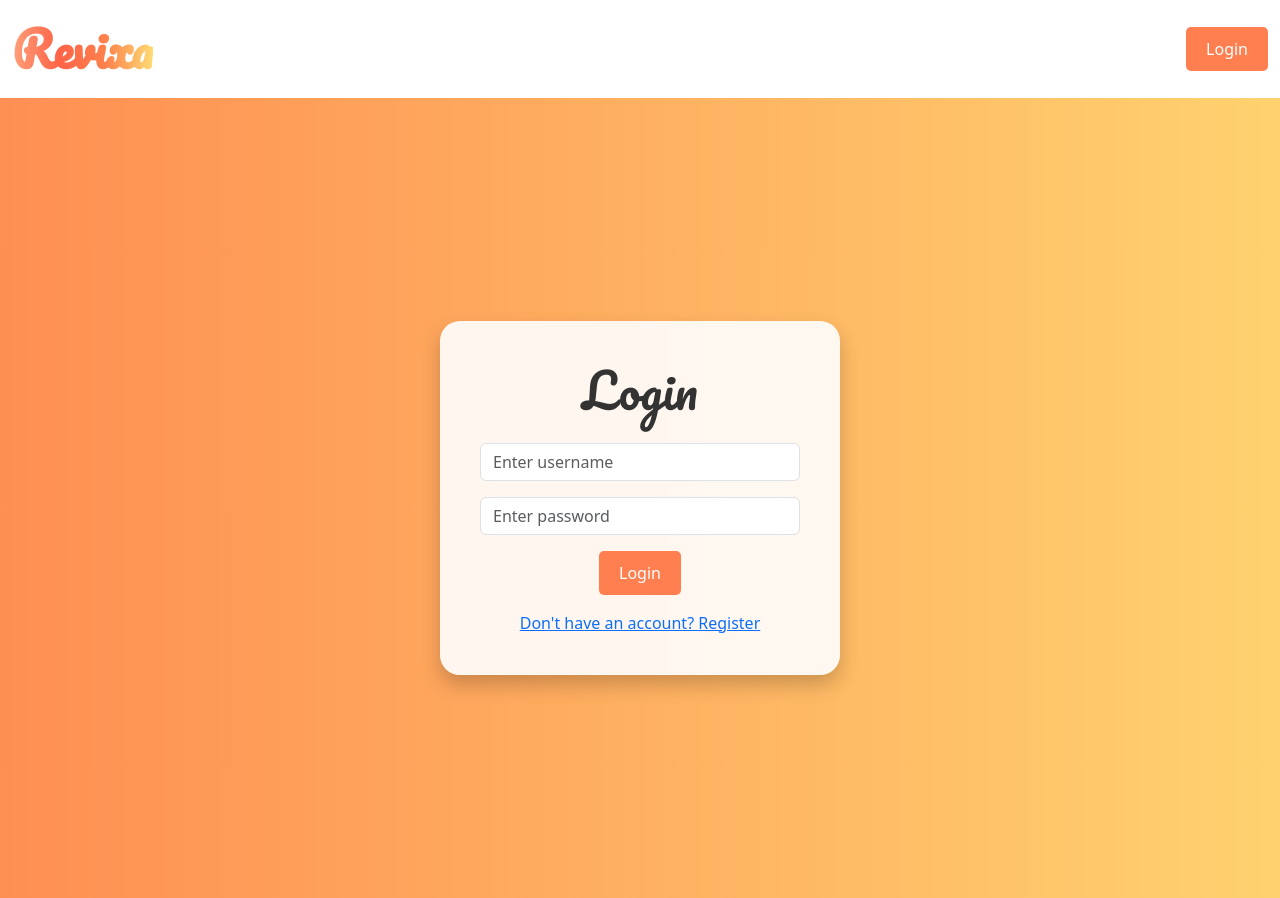
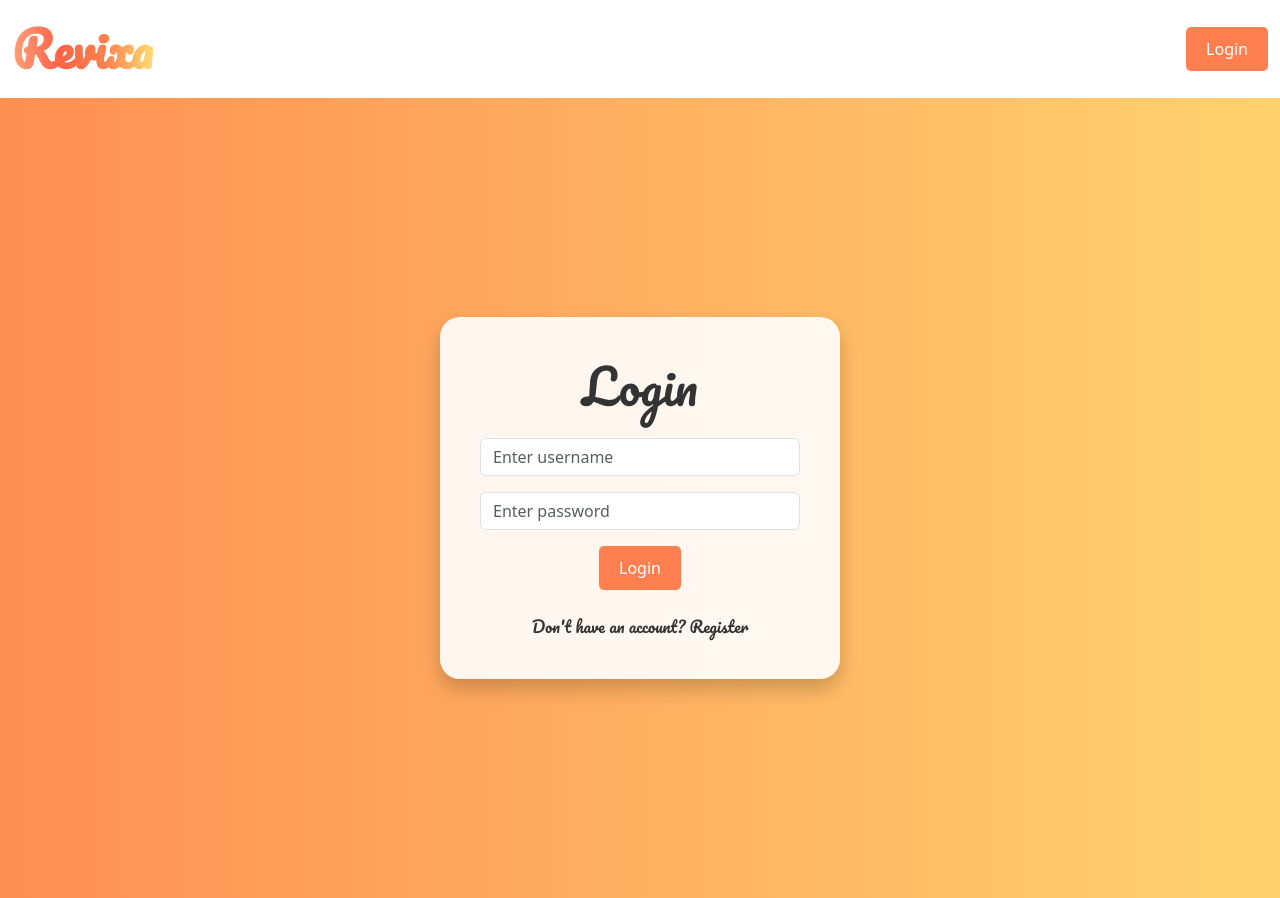
Before and after one commit to MarioLFB/Revixa-frontend, a React (Vite) app: page /login in a window 1280 px wide. Built offline with nearby package versions, Linux system fonts and the light colour scheme.

Commit message:
Add StyledLink for consistent link styling in Login component

```diff
--- a/src/pages/Login/index.jsx
+++ b/src/pages/Login/index.jsx
@@ -41,6 +41,12 @@ const Title = styled.h2`
   font-family: "Pacifico", sans-serif;
   font-size: 3rem;
   color: #333;
+`;
+
+const StyledLink = styled(Link)`
+  color: #333;
+  font-family: 'Pacifico', sans-serif;
+  text-decoration: none;
 `;
 
 function Login() {
@@ -119,11 +125,11 @@ function Login() {
             {loading ? "Processing..." : isRegister ? "Register" : "Login"}
           </PrimaryButton>
 
-          <div className="mt-3">
+          <div className="mt-4">
             {isRegister ? (
-              <Link to="/login">Already have an account? Login</Link>
+              <StyledLink to="/login">Already have an account? Login</StyledLink>
             ) : (
-              <Link to="/register">Don't have an account? Register</Link>
+              <StyledLink to="/register">Don't have an account? Register</StyledLink>
             )}
           </div>
         </Form>
```
